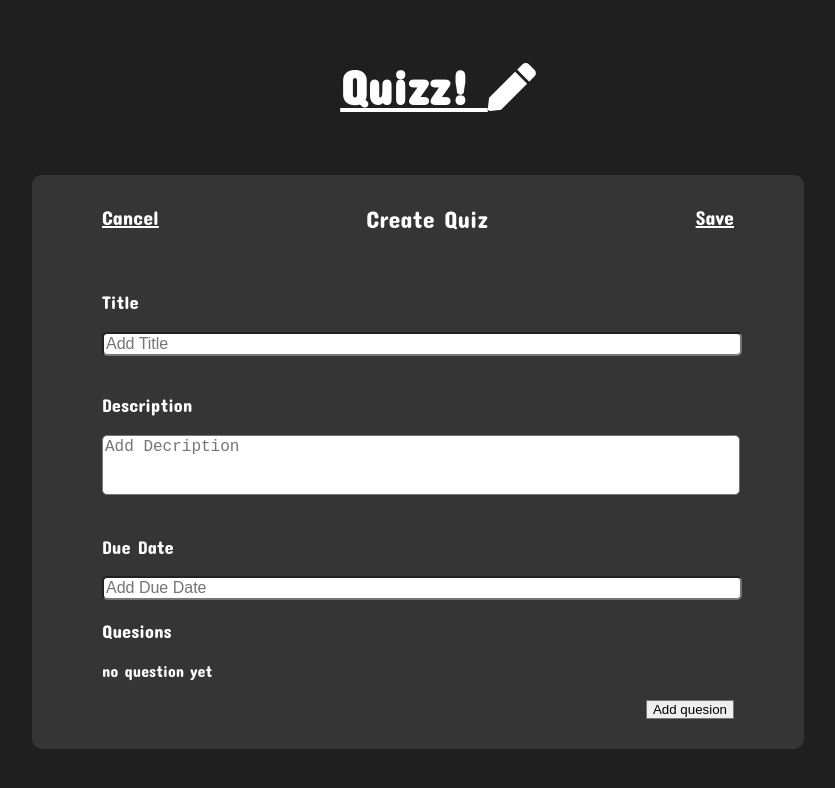
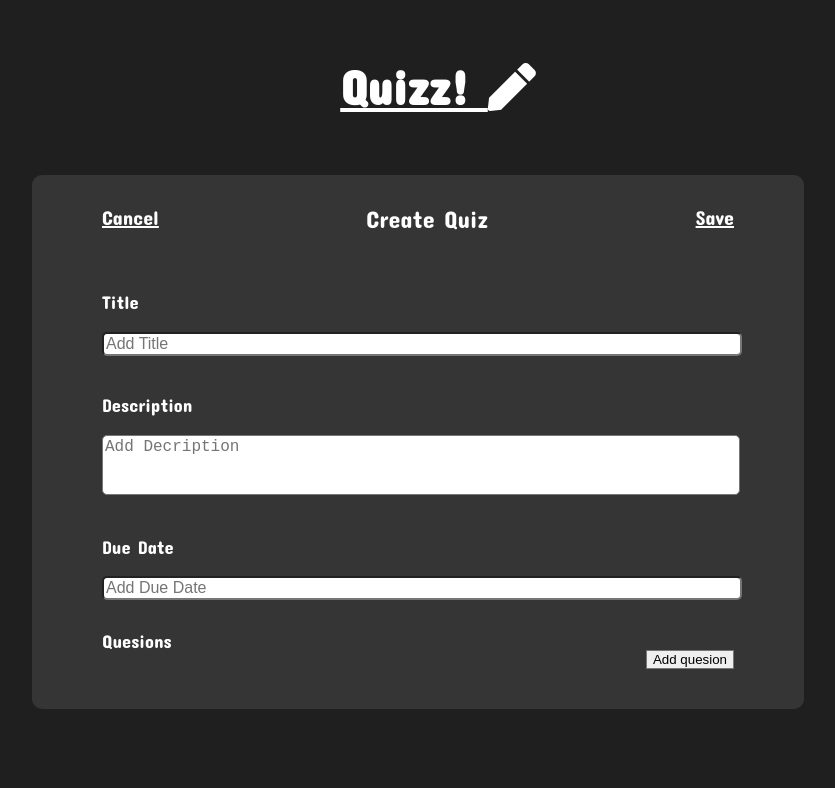
Before and after one commit to te-lyhourt/quizz, a Vue app in the folder client/: page /createQuiz in a window 1280 px wide. Shown: the top 788 px of the page, without its empty margins (222-1057 px from the left). Built offline with nearby package versions, Linux system fonts and the light colour scheme.

Commit message:
make some change on question box
- read data and add into question box
- add delete and edit question box button
- create delete function on question box

```diff
--- a/client/src/components/question/mutipleChioce.vue
+++ b/client/src/components/question/mutipleChioce.vue
@@ -169,7 +169,9 @@ export default {
           choice2:this.choice2,
           choice3:this.choice3,
           choice4:this.choice4,
-          answer:this.answer
+          answer:this.answer,
+          type:this.type,
+          id:''
         }
 
         this.$emit("questoinSent",question)
--- a/client/src/components/question/questionBox.vue
+++ b/client/src/components/question/questionBox.vue
@@ -1,18 +1,43 @@
 <template v-html="html">
-    <a href="">
+    <div>
         <div class="questionbox">
-            <span class="question">{{question}}</span>
+            <span class="question">{{question.question}}</span>
+            <div class="feature">
+                <div class="edit">
+                    <button class="empty-btn" @click="edit()">
+                        <i class="fas fa-edit"></i>
+                    </button>
 
-            <span class="type">
-                type: {{type}}
-            </span>
+                </div>
+                <div class="delete">
+                    <button class="empty-btn">
+                        <i class="fas fa-trash-alt" @click="deleteQuestion()"></i>
+                    </button>
+
+                </div>
+
+            </div>
         </div>
-    </a>
+
+
+    </div>
+
 
 </template>
 <script>
 export default {
-    props:["question","type"]
+    props:["question"],
+    data() {
+        return {
+            id:this.question.id,
+
+        }
+    },
+    methods: {
+        deleteQuestion(){
+            this.$emit("deleteQuestion",this.question.id)
+        }
+    },
 }
 </script>
 <style scoped>
@@ -37,12 +62,28 @@ export default {
         white-space: nowrap;
         text-overflow: ellipsis;
     }
-    .type{
+    .feature{
         float: right;
+        display: flex;
+    }
+    .edit{
+        margin-right: 10px;
     }
     a:hover{
         text-shadow: none;
         color: white;
         text-decoration: none;
     }
+    .empty-btn{
+        background: none;
+        outline: none;
+        border: none;
+        color: white;
+    }
+    .empty-btn:hover{
+        text-shadow: 0 0 10px #03bcf4,
+        0 0 20px #03bcf4,
+        0 0 40px #03bcf4 ;
+    }
+
 </style>
--- a/client/src/components/question/trueFales.vue
+++ b/client/src/components/question/trueFales.vue
@@ -93,7 +93,9 @@ export default {
           question : this.question,
           choice1:true,
           choice2:false,
-          answer:this.answer
+          answer:this.answer,
+          type: this.type,
+          id:''
         }
 
         this.$emit("questoinSent",question)
--- a/client/src/components/quiz/createQuizes.vue
+++ b/client/src/components/quiz/createQuizes.vue
@@ -30,16 +30,21 @@
 
       </div>
       <div class="bottom">
-        <p style="margin-top:20px;">Quesions</p>
+        <div  class="question-top">
+          Quesions
+          <button class="btn btn-dark addQuestion" type="button" @click="questionBoard=true" >Add quesion</button>
+        </div>
+
+
+
+
         <div class="question-area" @questoinSent="getQuestion" >
           <div v-if="noQuestion">no question yet</div>
           <div v-if="!noQuestion">
-            <questionBox  v-for="quistion in quiz.questions" :key="quistion.id" :question="quistion.questionTitle" :type="quistion.type"></questionBox>
+            <questionBox  v-for="quistion in quiz.questions" :key="quistion.id" :question="quistion" @deleteQuestion="deleteQuestion"></questionBox>
           </div>
 
         </div>
-
-        <button class="btn btn-dark addQuestion" type="button" @click="questionBoard=true" >Add quesion</button>
       </div>
       <board v-if="questionBoard" v-on:getClick="questionBoard=false" @choose="CheckType"></board>
 
@@ -108,11 +113,9 @@ export default {
     },
     saveQuestion(value){
       console.log(value)
+      let id = this.quiz.questions.length+1;
+      value.id = id
       this.quiz.questions.push(value)
-      // const choices = value.choices;
-      // for(let i = 0 ;i<choices.length;i++){
-      //   console.log("choice"+i+":"+choices[i])
-      // }
 
     },
     addZero(input){
@@ -121,10 +124,21 @@ export default {
       }
       return input;
     },
+    deleteQuestion(value){
+      var questions = this.quiz.questions;
+      //splice out the delete question
+      questions.splice(value-1,1)
+
+      //change question id after delete element
+      for(let i =0;i<questions.length;i++){
+
+        questions[i].id = i+1
+      }
+    }
   },
   computed:{
     noQuestion(){
-      if( typeof  this.quiz.question == 'undefined') return true
+      if( typeof  this.quiz.questions == 'undefined') return true
       else return false
     }
   }
@@ -210,7 +224,7 @@ export default {
   }
   .date{
     margin-right: 20px;
-    margin-bottom: 0;
+    margin-bottom: 20px;
     display: block;
 
   }
@@ -235,6 +249,14 @@ export default {
     display: inline;
     width: 85%;
   }
+  .question-top{
+    display: flex;
+    flex-direction: row;
+    justify-content: space-between;
+    margin: 10px 0;
+    font-size: 1.15rem;
+
+  }
   @media screen and (max-width: 480px) {
     .text {
       font-size: 16px;
```
